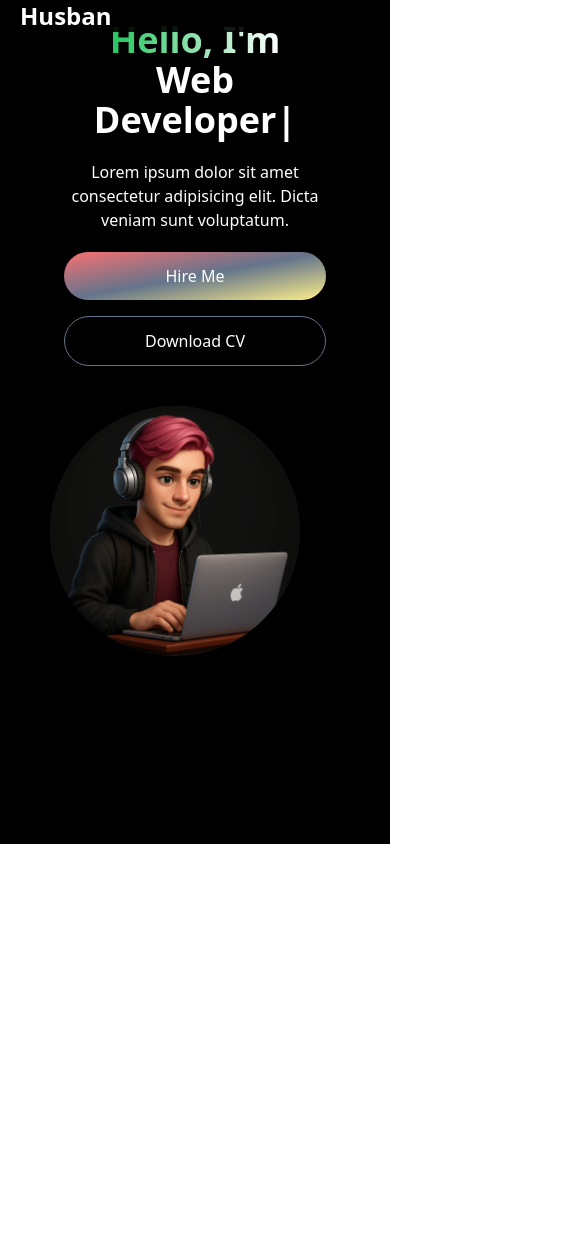
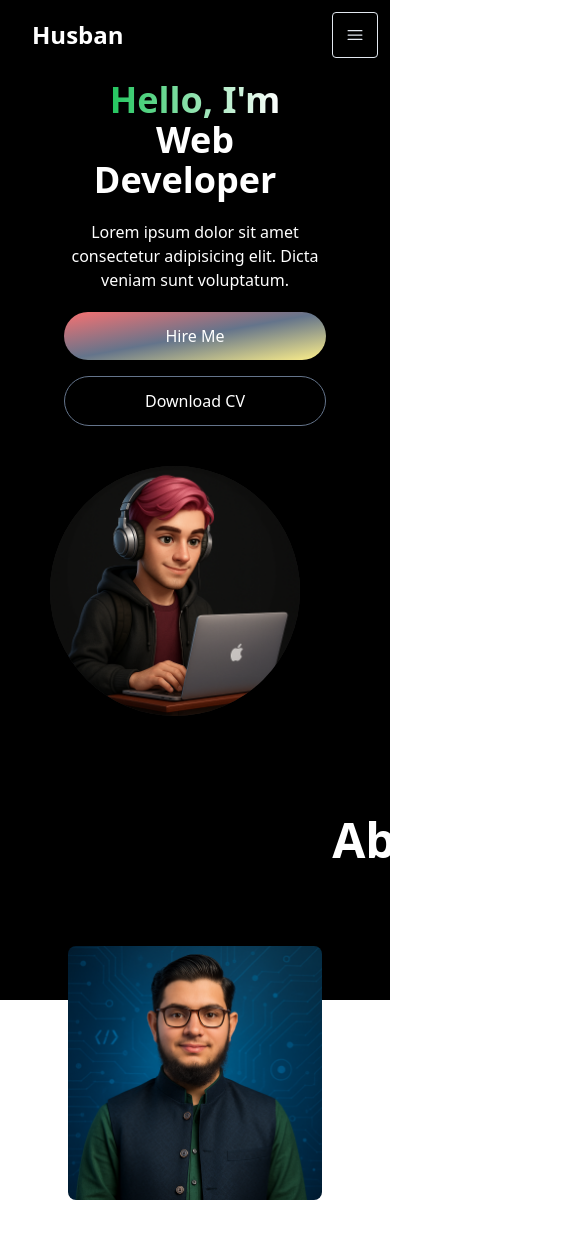
Before and after one commit to HusbanTech12/My-Portfolio, a Next.js app: page / in a window 390 px wide. Shown: the top 1238 px of the page, 585 px wide, since content can reach past the window. Before the commit the page ends 844 px from the top, so only its background shows below. Built offline with nearby package versions, Linux system fonts and the light colour scheme.

Commit message:
Half About-Section

```diff
--- /dev/null
+++ b/src/app/components/AboutSection.tsx
@@ -0,0 +1,28 @@
+import React from 'react';
+import Image from 'next/image';
+
+export default function AboutSection() {
+  return (
+    <section className='text-white'>
+
+        <h2  className='w-[800px] h-[30px] text-5xl font-bold mb-5 mt-20  hover:text-green-400 text-center'>About Me</h2>
+    <div className='md:grid md:grid-cols-2 items-center  py-20 px-5 '>
+    <div>
+    <Image
+      src='/images/About-Image.png'
+      className='rounded-lg'
+      alt='about-image'
+      width={300}
+      height={300}
+      />
+      </div>
+
+    <div>
+        <p className='text-xl'>Expert in building modern, responsive web applications using HTML, CSS, JavaScript, React, Next.js, TypeScript, Tailwind CSS, and Redux. Skilled in API integration, performance optimization, accessibility, responsive design, and cross-browser compatibility. Experienced with Git, REST, GraphQL, testing (Jest, Cypress), and headless CMS like Sanity. I deliver clean, scalable code with a strong focus on UI/UX, SEO, and fast load times.
+
+        </p>
+    </div>
+    </div>
+    </section>
+  )
+}
--- /dev/null
+++ b/src/app/components/MenuOverlay.jsx
@@ -0,0 +1,20 @@
+import React from 'react'
+import NavLink from './NavLink'
+
+export default function MenuOverlay({links}) {
+  return (
+    <div>
+        <ul className='flex flex-col py-5 items-center text-slate-100 font-semibold gap-3'>
+           {links.map((link,index) => (
+
+             <li key={index}>
+                <NavLink href={link.path} title={link.title} />
+            </li>
+
+    ))}
+
+
+        </ul>
+    </div>
+  )
+}
--- a/src/app/components/Navbar.jsx
+++ b/src/app/components/Navbar.jsx
@@ -1,43 +1,67 @@
-import React , {useState} from 'react'
-import Link from 'next/link'
-import NavLink from './NavLink'
+'use client'
 
+import React , {useState} from 'react';
+import Link from 'next/link';
+import NavLink from './NavLink';
+import { Bars3Icon,XMarkIcon } from '@heroicons/react/24/solid';
+import MenuOverlay from './MenuOverlay'
   const NavLinks = [
     {
       title: 'About',
-      path: '#about'
+      path: '#about',
     },
 
     {
       title: 'Projects',
-      path: '#project'
+      path: '#project',
     },
 
     {
       title: 'Contact',
-      path: '#contact'
+      path: '#contact',
     },
 
 
   ]
 export default function Navbar() {
 
+  const [navbarOpen,setNavbarOpen] = useState(false);
+
+
   return (
 
-    <nav className='fixed top-0 left-0 right-0 z-10 bg-black bg-opacity-90'>
-        <div className='flex flex-wrap items-center justify-between mx-auto  '>
+    <nav className='fixed top-0 left-0 right-0 z-10 bg-black bg-opacity-100'>
+        <div className='flex flex-wrap items-center justify-between mx-auto px-3 py-3 '>
             <Link href={'/'} className=' mx-5 text-2xl md:text-5xl text-white font-semibold'>
             Husban
             </Link>
+
+            <div className='mobile-menu block md:hidden'>
+            {!navbarOpen ? (
+                <button
+                 onClick={() => setNavbarOpen(true)}
+                 className='flex items-center px-3 py-3 border rounded border-slate-200 text-slate-200'>
+                  <Bars3Icon className='h-5 w-5'/>
+                  </button>
+
+              ):(
+                <button
+                onClick={() => setNavbarOpen(false)}
+                className='flex items-center px-3 py-3 border rounded border-slate-200 text-slate-200'>
+                  <XMarkIcon   className='h-5 w-5'/>
+                  </button>
+              )
+            }
+
+
+            </div>
 
          <div className=' manu hidden md:block md:w-auto text-slate-100' id='navbar' >
            <ul className='flex p-4 md:p-0 md:flex-row md:space-x-8 mt-0 '>
              {
               NavLinks.map((link,index) =>(
               <li key={index}>
-                <NavLink  href={link.path} title={link.title}  />
-
-
+                <NavLink  href={link.path} title={link.title} />
               </li>
 
               )
@@ -52,6 +76,7 @@ export default function Navbar() {
 
         </div>
       </div>
+      {navbarOpen ? <MenuOverlay links={NavLinks} />  : null}
     </nav>
 
   )
--- a/src/app/page.tsx
+++ b/src/app/page.tsx
@@ -1,14 +1,17 @@
 import image from 'next/image';
 import HeroSection from './components/HeroSection'
 import Navbar from './components/Navbar'
+import AboutSection from './components/AboutSection'
+
 export default function Home(){
   return(
-      <main className='w-screen h-screen flex  flex-col bg-black  '>
+      <main className='w-screen h-[1000px] flex  flex-col bg-black  '>
          <Navbar />
-       <div className="container mx-auto px-12 py-5">
+       <div className="container mx-auto px-12 py-20 md:py-5">
        <HeroSection />
+       <AboutSection />
+
        </div>
-
       </main>
   )
 }
```
Also changed, not shown: public/images/About-Image.png (added), src/app/components/NavLink.jsx (line endings or trailing spaces).
